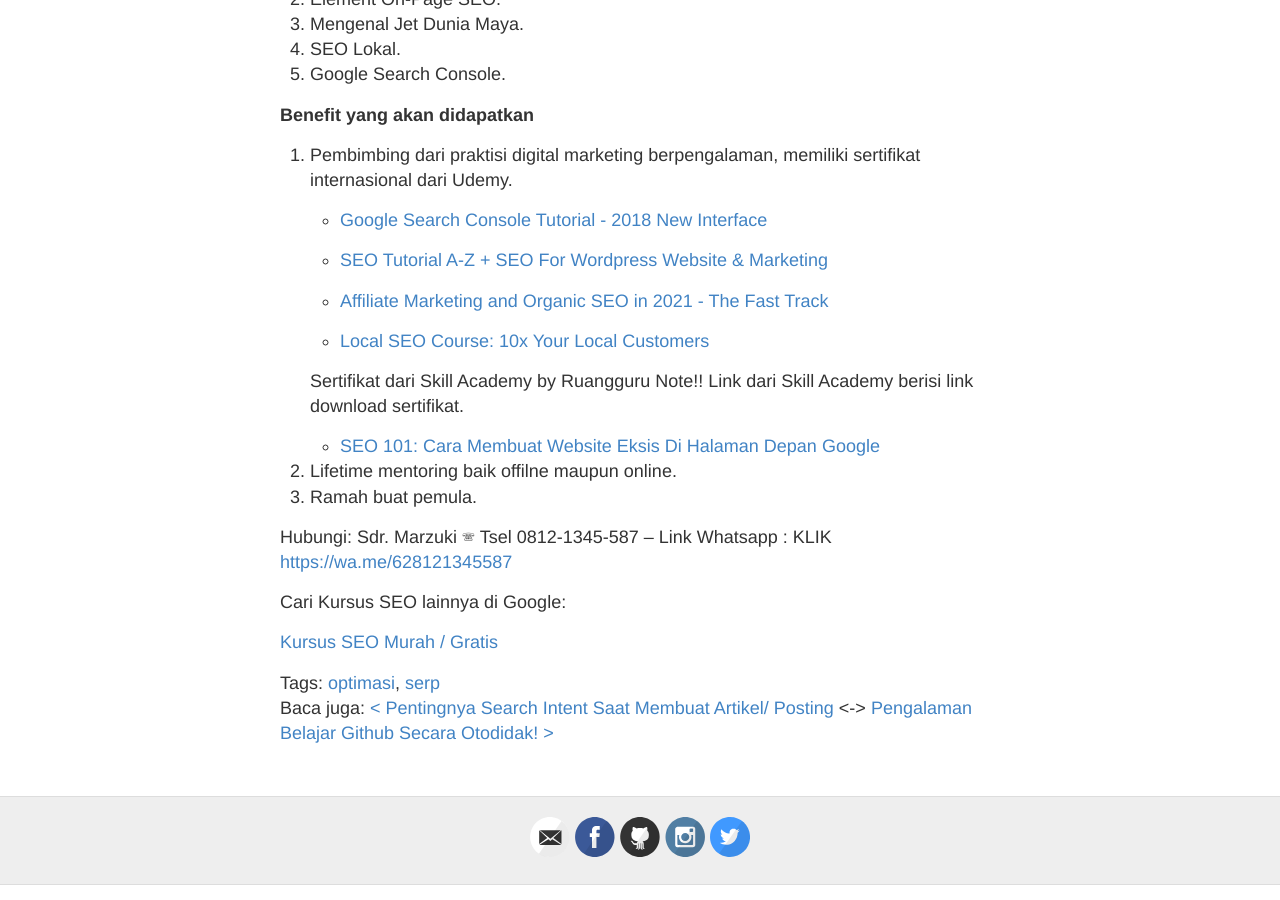
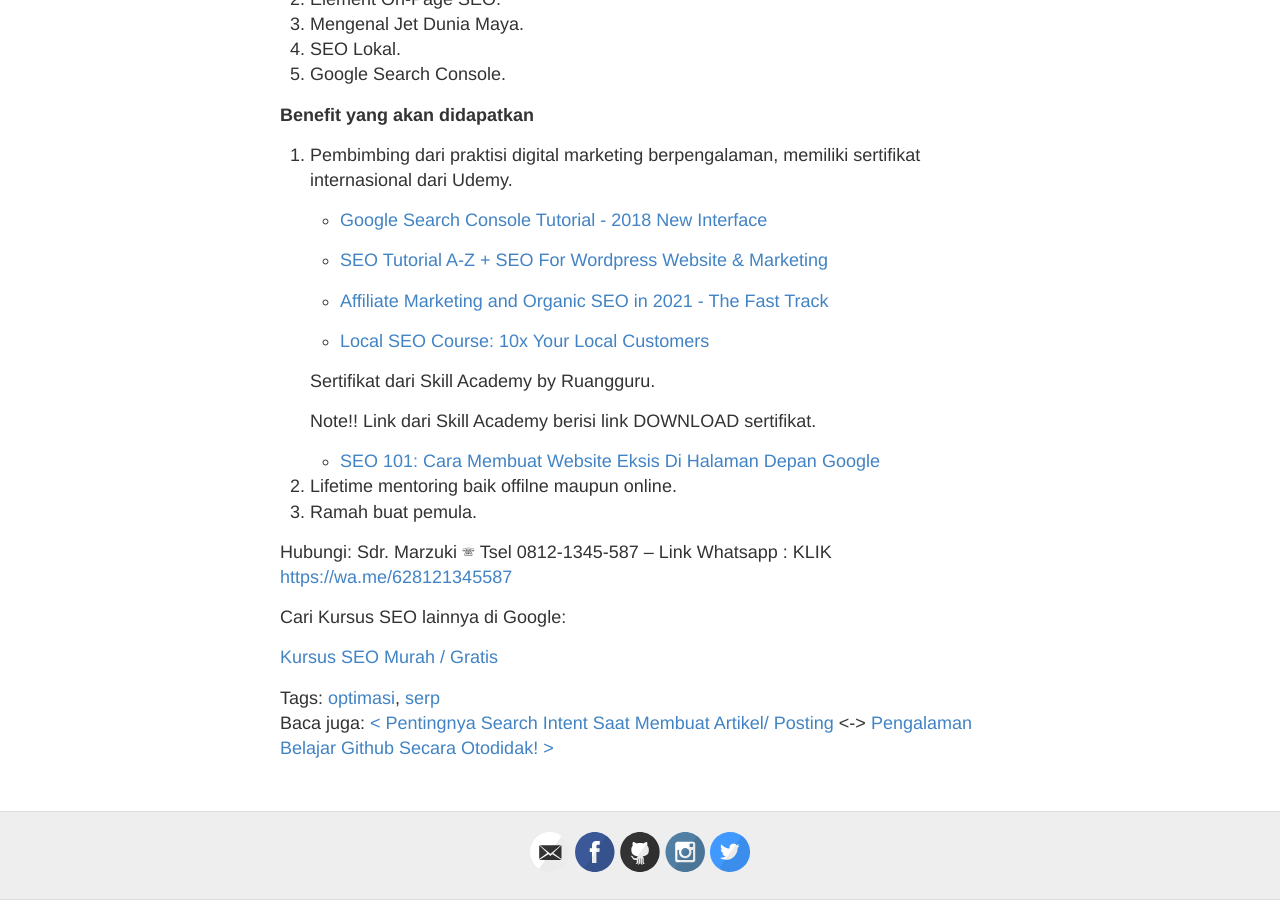
Before and after one commit to utaramas/pageone, a Jekyll site: the page built from _posts/2023-1-9-Berpengalaman-Training-SEO-Jakarta-Optimasi-Website-Anda-Muncul-di-Google.md, in a window 1280 px wide and 900 px high, scrolled down 1020 px. Built offline with Jekyll 4.4.1, drawn with Linux system fonts in a browser that asks for light colours; comment, search, counter and statistics services are not loaded.

```diff
--- a/_posts/2023-1-9-Berpengalaman-Training-SEO-Jakarta-Optimasi-Website-Anda-Muncul-di-Google.md
+++ b/_posts/2023-1-9-Berpengalaman-Training-SEO-Jakarta-Optimasi-Website-Anda-Muncul-di-Google.md
@@ -31,9 +31,11 @@ Lokasi kami berada 3,8 KM dari Exit Tol Buperta Cibubur Jalan Tol Jagorawi. Anda
 
     - <a href="https://www.udemy.com/certificate/UC-d7aa3cb8-a685-423d-a23e-8577cfe441b4/" target="_blank">Local SEO Course: 10x Your Local Customers</a>
 
-    Sertifikat dari Skill Academy by Ruangguru
-    Note!! Link dari Skill Academy berisi link download sertifikat.
+    Sertifikat dari Skill Academy by Ruangguru.
+
+    Note!! Link dari Skill Academy berisi link DOWNLOAD sertifikat.
     - <a href="https://img-certificate.ruangguru.com/GEBEB767EQKJAGL7/CERT-0WBS1ZTS.jpg?orig=1" target="_blank">SEO 101: Cara Membuat Website Eksis Di Halaman Depan Google</a>
+
 
 2. Lifetime mentoring baik offilne maupun online.
 3. Ramah buat pemula.
```
